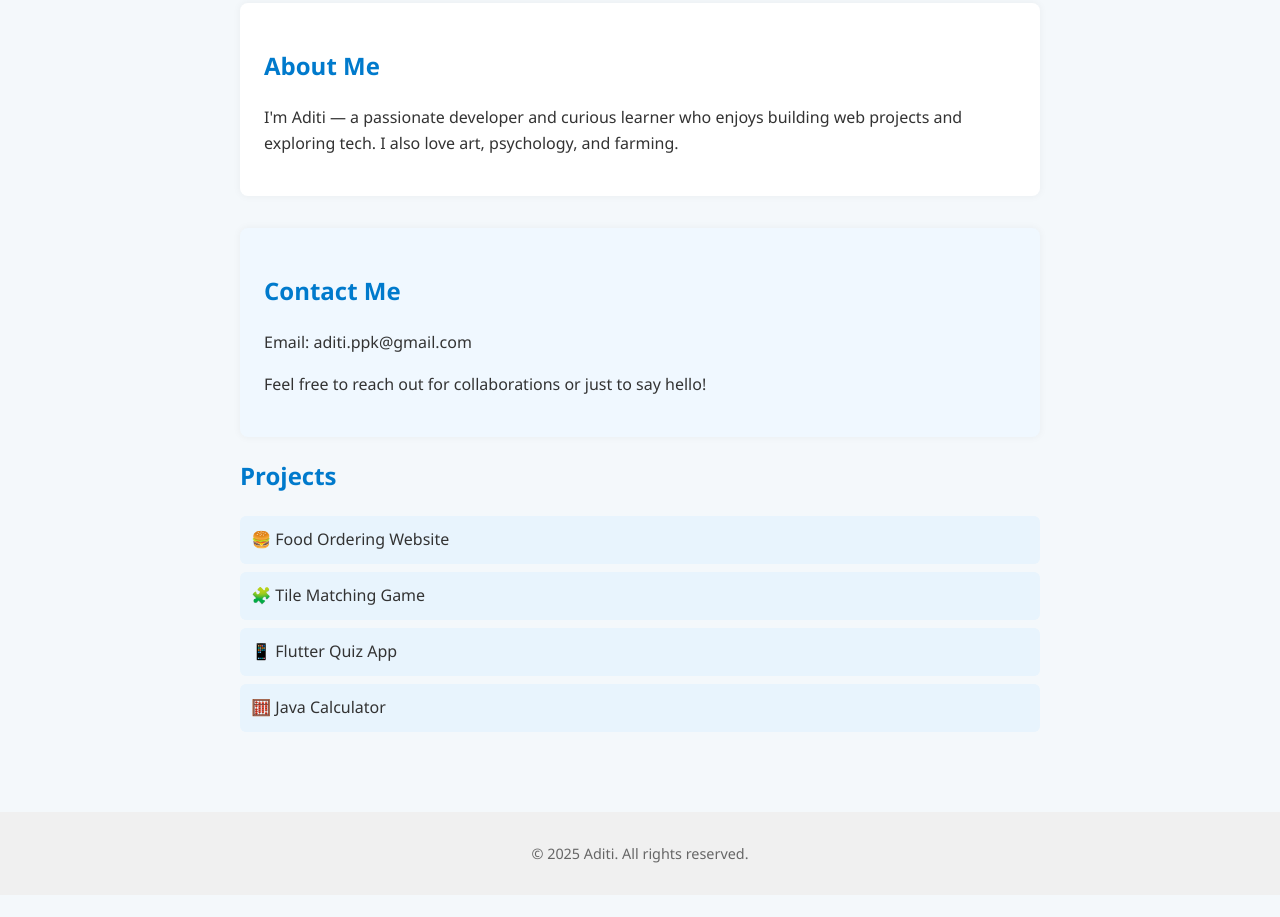
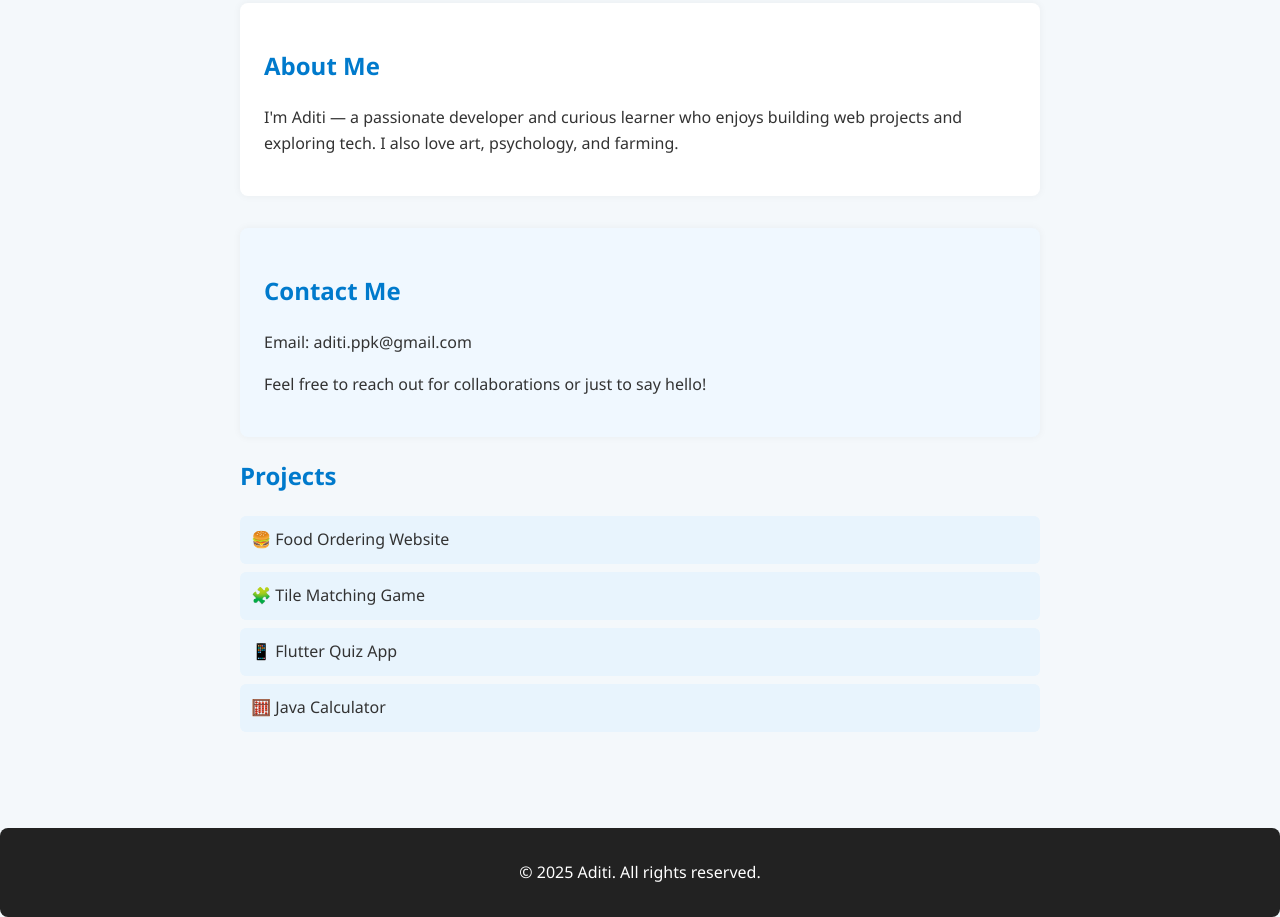
Before and after one commit to AditiPrakash144/aditi-website, a plain HTML site: page index.html in a window 1280 px wide. Shown: the part 351-1268 px from the top of the page. Before the commit the page ends 1246 px from the top, so only its background shows below. Drawn offline with Linux system fonts and the light colour scheme.

Commit message:
Add Footer section to homepage

```diff
--- a/index.html
+++ b/index.html
@@ -41,7 +41,7 @@
     </section>
   </main>
 
-  <footer>
+  <footer class="footer">
     <p>&copy; 2025 Aditi. All rights reserved.</p>
   </footer>
 
--- a/style.css
+++ b/style.css
@@ -45,14 +45,6 @@ body {
     border-radius: 6px;
   }
 
-  footer {
-    background-color: #f0f0f0;
-    text-align: center;
-    padding: 1rem;
-    font-size: 0.9rem;
-    color: #666;
-    margin-top: 2rem;
-  }
 
   .about {
     background-color: #ffffff;
@@ -69,3 +61,12 @@ body {
     margin-top: 2rem;
     box-shadow: 0 0 8px rgba(0, 0, 0, 0.05);
   }
+
+  .footer {
+    background-color: #222;
+    color: #fff;
+    text-align: center;
+    padding: 1rem;
+    margin-top: 3rem;
+    border-radius: 8px;
+  }
```
